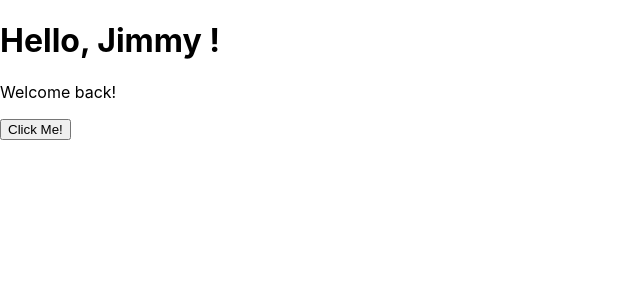
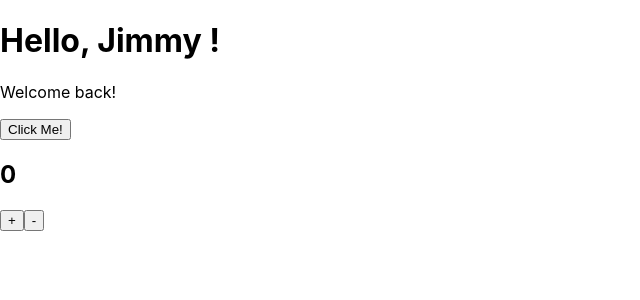
Before and after one commit to JimmyJoo/ts-react-playground, a React (Create React App) app: page / in a window 1280 px wide. Shown: the top 300 px of the page, without its empty margins (0-640 px from the left). Built offline with nearby package versions, Linux system fonts and the light colour scheme.

Commit message:
:art: Create a simple counter component in ts

```diff
--- a/src/App.tsx
+++ b/src/App.tsx
@@ -1,4 +1,5 @@
 import React from 'react';
+import Counter from './Counter';
 import Greetings from './Greetings';
 
 function App() {
@@ -15,6 +16,7 @@
         optionalMsg="Welcome back!"
         onClick={onClick}
       />
+      <Counter />
     </div>
   );
 }
--- /dev/null
+++ b/src/Counter.tsx
@@ -0,0 +1,20 @@
+import React, { useState } from 'react';
+
+function Counter() {
+  const [count, setCount] = useState(0);
+
+  const onIncrease = () => setCount(count + 1);
+  const onDecrease = () => setCount(count - 1);
+
+  return (
+    <div>
+      <h2>{count}</h2>
+      <div>
+        <button onClick={onIncrease}> + </button>
+        <button onClick={onDecrease}> - </button>
+      </div>
+    </div>
+  );
+}
+
+export default Counter;
```
